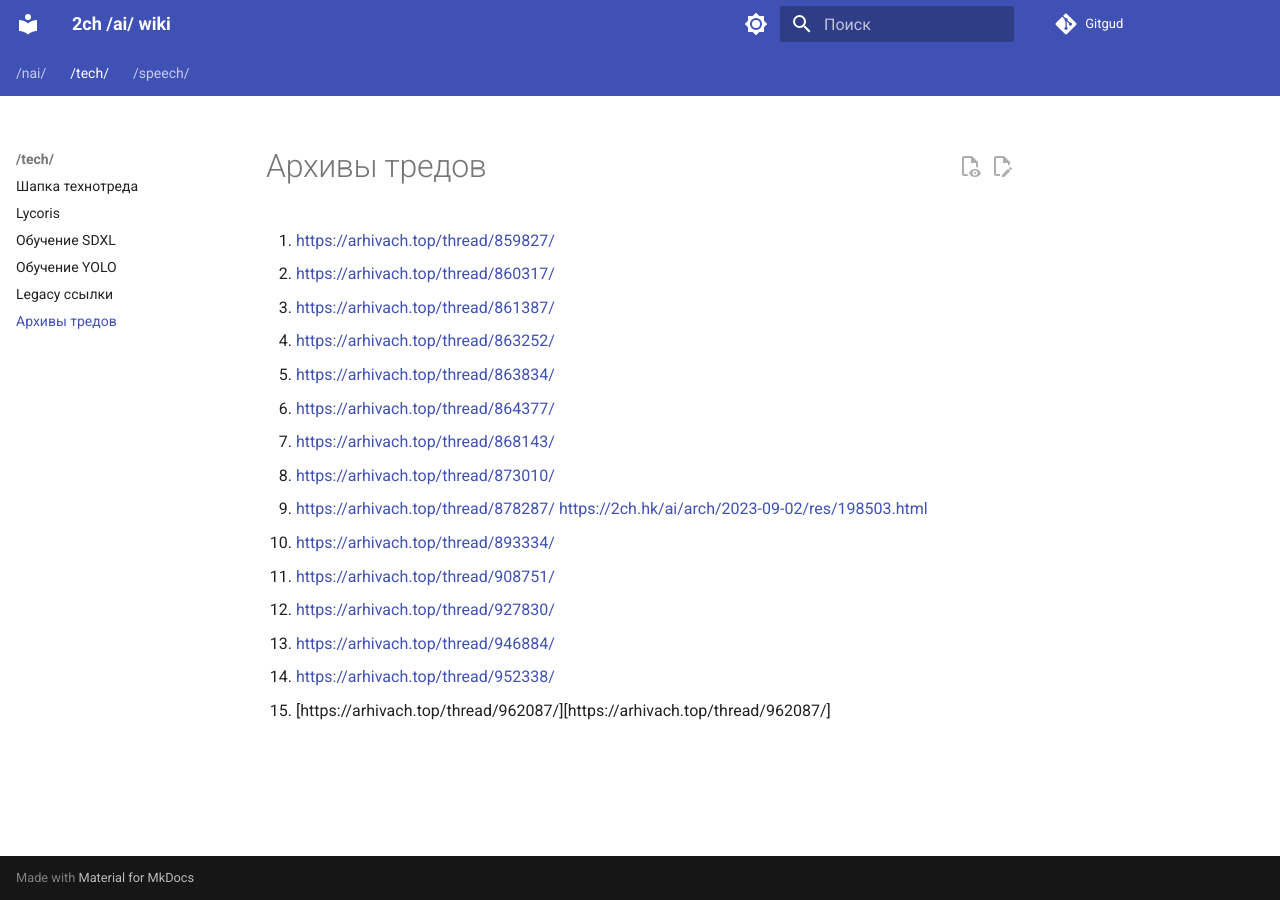
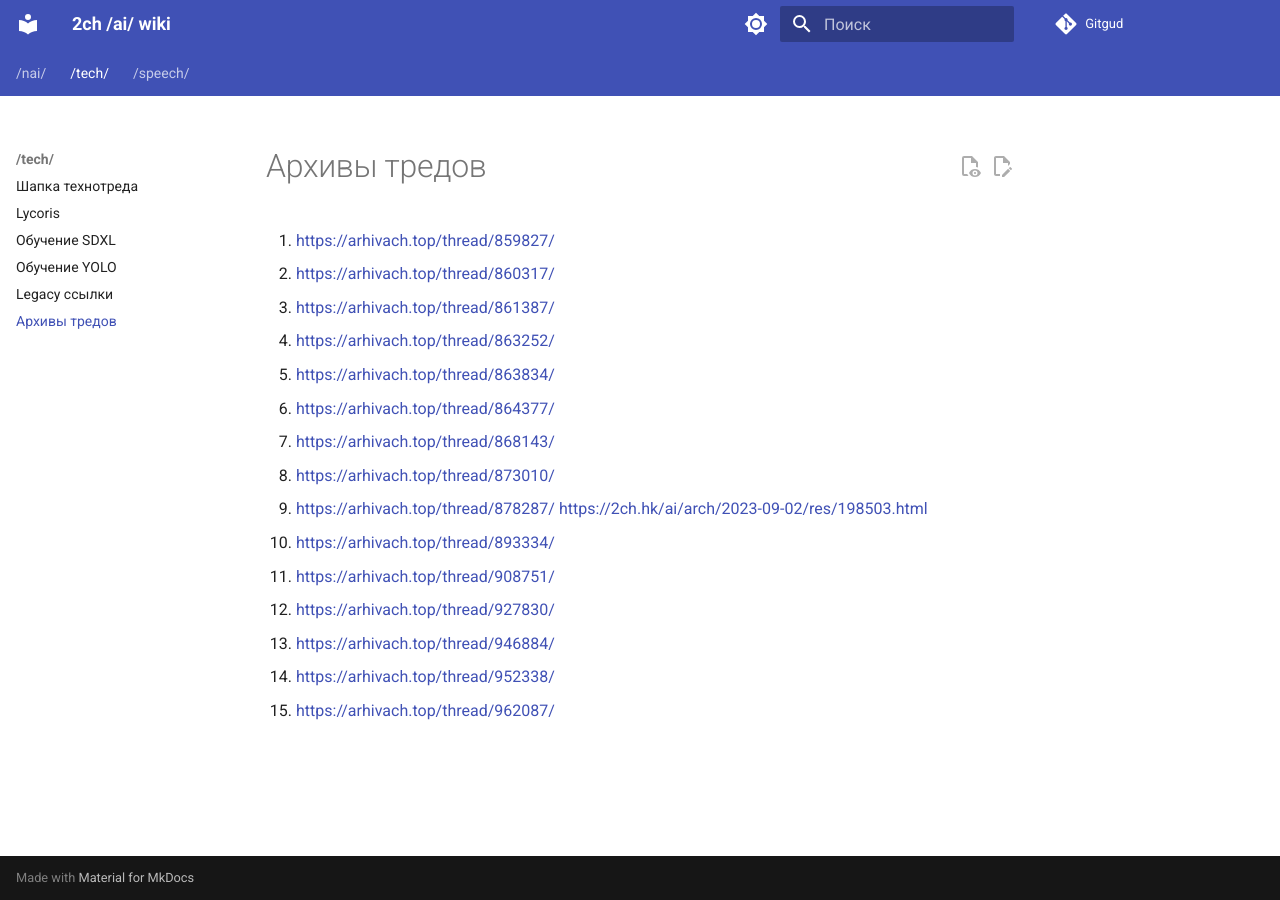
Before and after one commit to 2ch-ai/wiki, an MkDocs documentation site: the page built from docs/tech/old_threads.md, in a window 1280 px wide. Built offline with MkDocs 1.6.1 and Material for MkDocs 9.7.7, drawn with Linux system fonts in a browser that asks for light colours.

Commit message:
Update old_threads.md

```diff
--- a/docs/tech/old_threads.md
+++ b/docs/tech/old_threads.md
@@ -12,4 +12,4 @@
 12. [https://arhivach.top/thread/927830/](https://arhivach.top/thread/927830/)
 13. [https://arhivach.top/thread/946884/](https://arhivach.top/thread/946884/)
 14. [https://arhivach.top/thread/952338/](https://arhivach.top/thread/952338/)
-15. [https://arhivach.top/thread/962087/][https://arhivach.top/thread/962087/]
+15. [https://arhivach.top/thread/962087/](https://arhivach.top/thread/962087/)
```
